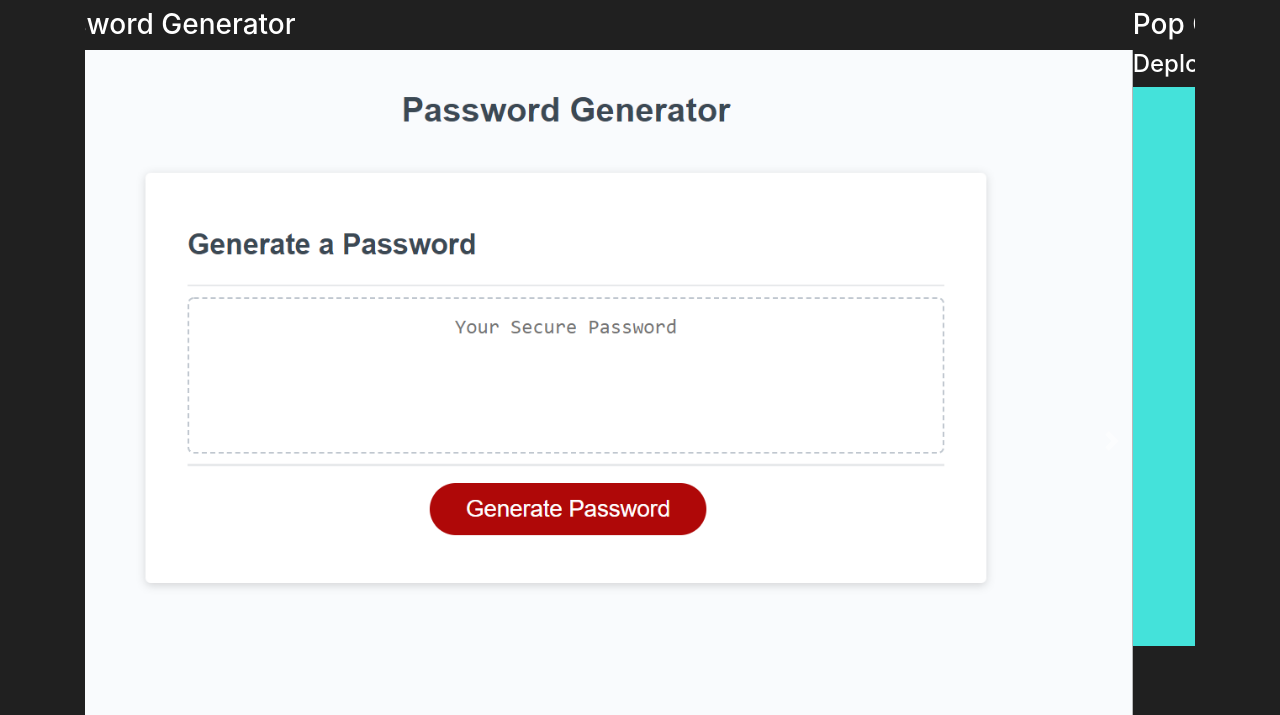
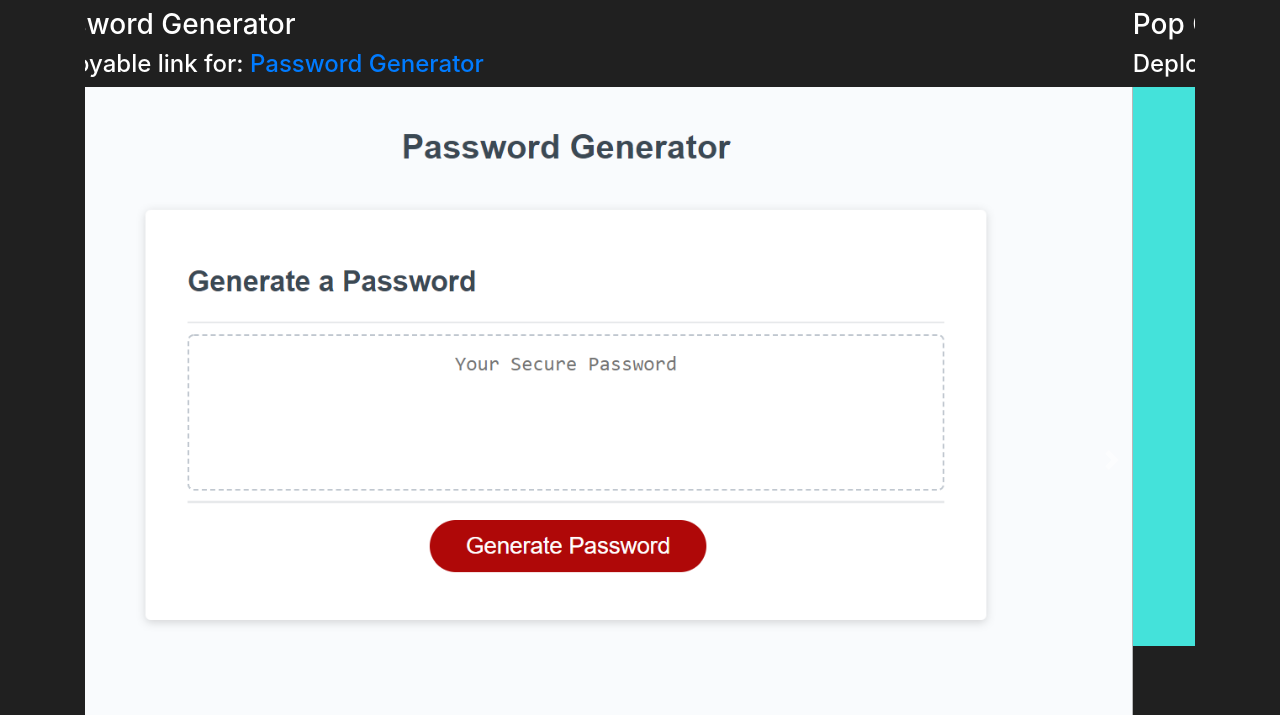
Before and after one commit to Hoybaby/PortfolioMaB, a plain HTML site: page portofolio.html in a window 1280 px wide. Shown: the part 233-948 px from the top of the page. Drawn offline with nearby package versions, Linux system fonts and the light colour scheme.

Commit message:
pushing to meet reqiurements and grade! =)

```diff
--- a/portofolio.html
+++ b/portofolio.html
@@ -46,6 +46,7 @@
             <div class="carousel-inner">
               <div class="carousel-item active">
                 <h3 class="textWhite">Password Generator</h3>
+                <h4 class="textWhite">Deployable link for: <a href="https://hoybaby.github.io/PasswordGeneratorMab/" target="_blank">Password Generator</a></h4>
                 <img src="images\Password Generator.PNG" class="d-block w-100" alt="Picture of the result vied of a password generator">
                 <div class="carousel-caption d-none d-md-block">
                   <h5 class="blackText">About the Project</h5>
```
